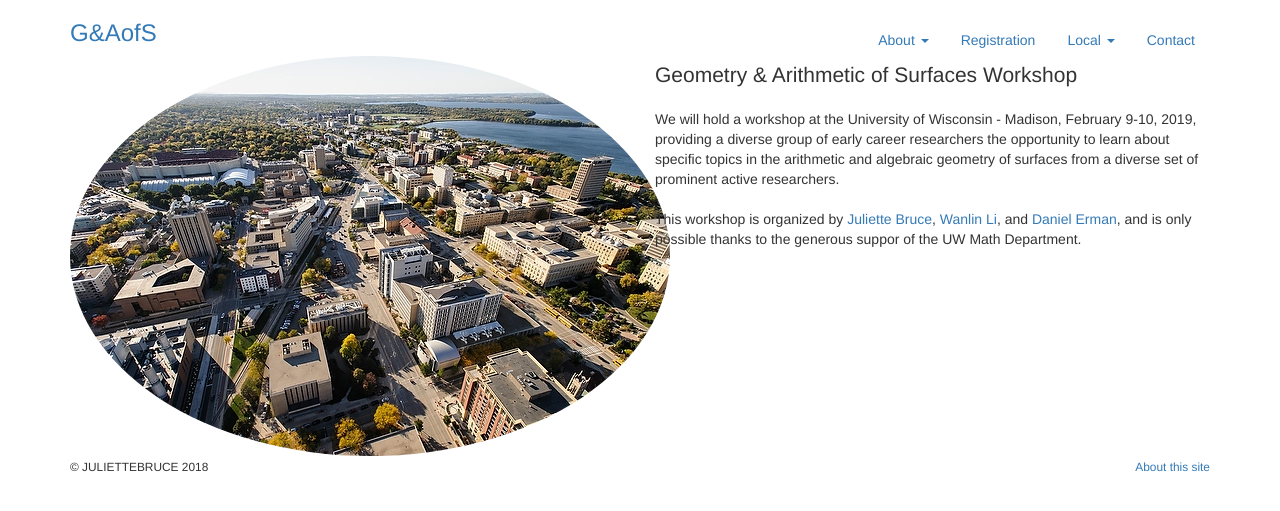
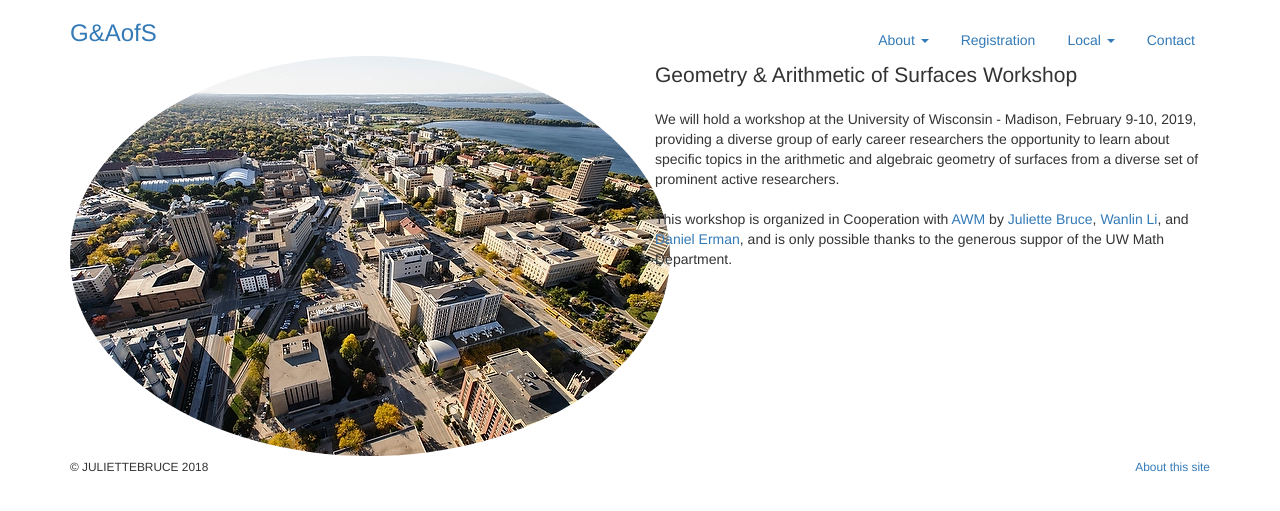
Before and after one commit to julietteBruce/geometry-arithmetic-surfaces, a Jekyll site: the page built from index.html, in a window 1280 px wide. Shown: the top 511 px of the page. Built offline with Jekyll 4.4.1, drawn with Linux system fonts in a browser that asks for light colours; nearby versions of some CDN libraries; library files that are not in the unit come from our copies.

Commit message:
Added AWM In-Cooperation

```diff
--- a/inclusivity/index.html
+++ b/inclusivity/index.html
@@ -23,4 +23,7 @@ If you see room for improvement in an aspect of climate or diversity within the
 </i>
 </p>
 
+<p>
+This conference further strongly supports the <a href="https://sites.google.com/site/awmmath/awm-resources/policy-and-advocacy/harassment-statement">Welcoming Environment Statement</a> of the Association for Women in Mathematics.
+</p>
 </div>
--- a/index.html
+++ b/index.html
@@ -19,7 +19,7 @@ researchers the opportunity to learn about specific topics in the
 arithmetic and algebraic geometry of surfaces from a diverse set of
 prominent active researchers.
 	<br><br>
-		This workshop is organized by <a
+		This workshop is organized in Cooperation with <a href="https://sites.google.com/site/awmmath/">AWM</a> by <a
 href="https://juliettebruce.github.io">Juliette Bruce</a>, <a
 href="http://www.math.wisc.edu/~wanlin/">Wanlin Li</a>, and <a
 href="http://www.math.wisc.edu/~derman/">Daniel Erman</a>, and is only
```
